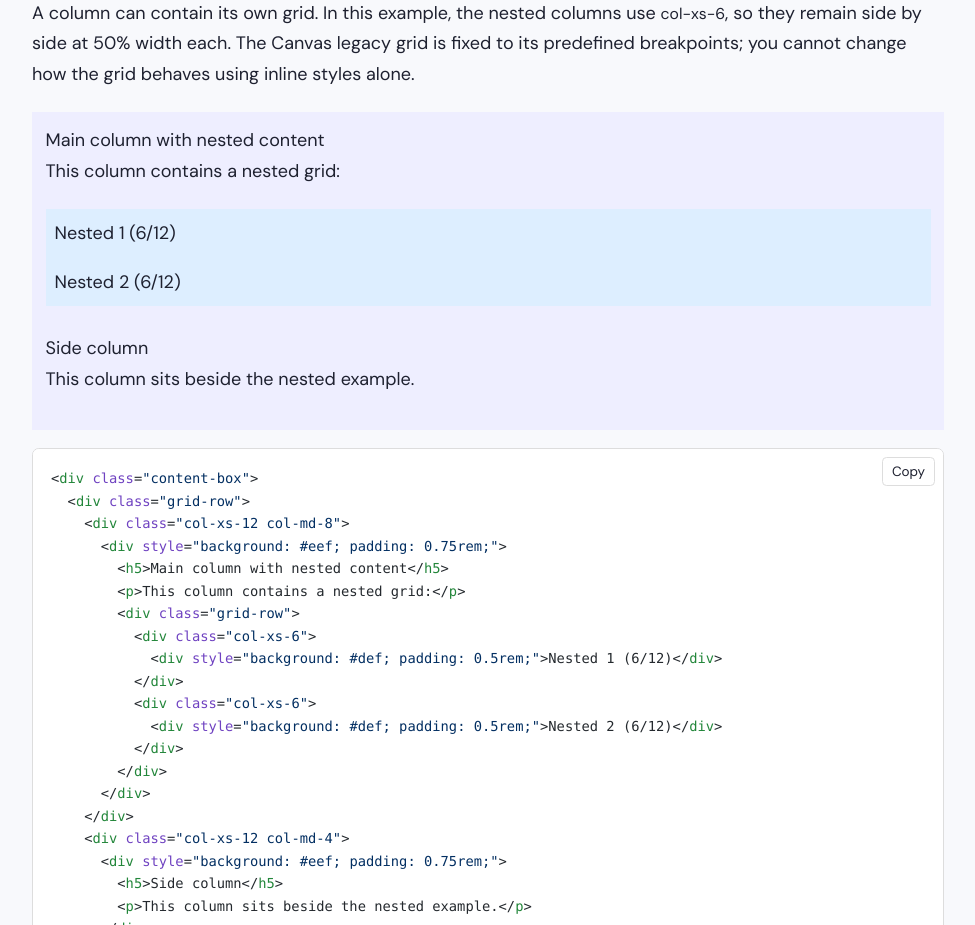
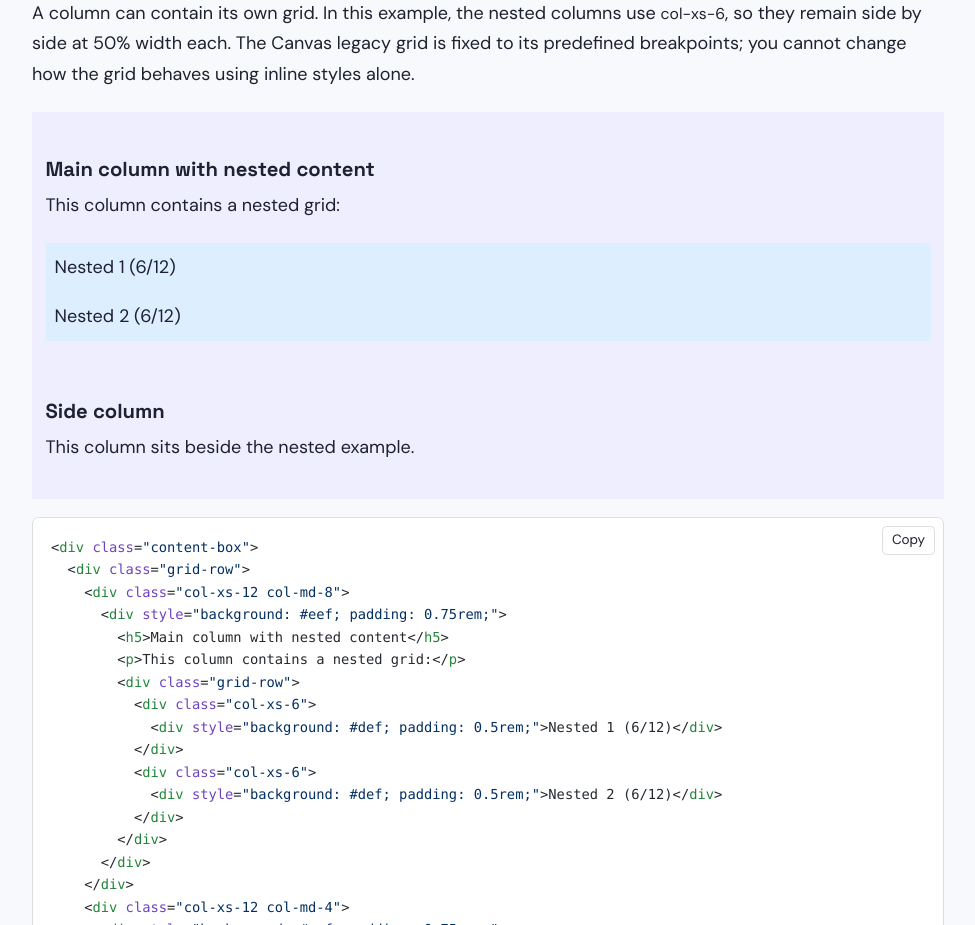
Before and after one commit to Karl-Horning/canvas, a Next.js app: page /grid in a window 1280 px wide. Shown: the part 2760-3685 px from the top of the page, without its empty margins (282-1257 px from the left). Built offline with nearby package versions, Linux system fonts and the light colour scheme.

Commit message:
refactor: fix heading level errors in examples

```diff
--- a/app/borders/page.tsx
+++ b/app/borders/page.tsx
@@ -63,7 +63,7 @@ export default function page() {
             </p>
 
             <div className="content-box pad-box-mini border border-trbl mb-4 bg-[#f9f9f9] dark:bg-[#1f2937]">
-                <h5>Example content box</h5>
+                <h3>Example content box</h3>
                 <p>
                     This box uses{" "}
                     <code>content-box pad-box-mini border border-trbl</code> for
--- a/app/grid/page.tsx
+++ b/app/grid/page.tsx
@@ -202,7 +202,7 @@ export default function page() {
                 <div className="grid-row">
                     <div className="col-xs-12 col-md-8">
                         <div className="bg-[#eef] dark:bg-[#1e2a4a] p-3">
-                            <h5>Main column with nested content</h5>
+                            <h3>Main column with nested content</h3>
                             <p>This column contains a nested grid:</p>
 
                             <div className="grid-row">
@@ -223,7 +223,7 @@ export default function page() {
 
                     <div className="col-xs-12 col-md-4">
                         <div className="bg-[#eef] dark:bg-[#1e2a4a] p-3">
-                            <h5>Side column</h5>
+                            <h3>Side column</h3>
                             <p>This column sits beside the nested example.</p>
                         </div>
                     </div>
--- a/app/tabs/page.tsx
+++ b/app/tabs/page.tsx
@@ -97,7 +97,7 @@ export default function page() {
                 </div>
 
                 <div id="tab-three">
-                    <h4>Further support</h4>
+                    <h3>Further support</h3>
                     <p>
                         This tab can be used for links to help, FAQs, or related
                         resources without cluttering the main content.
```
